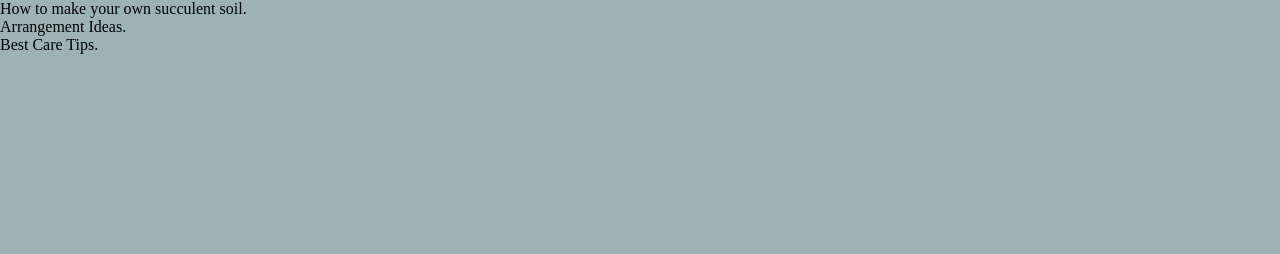
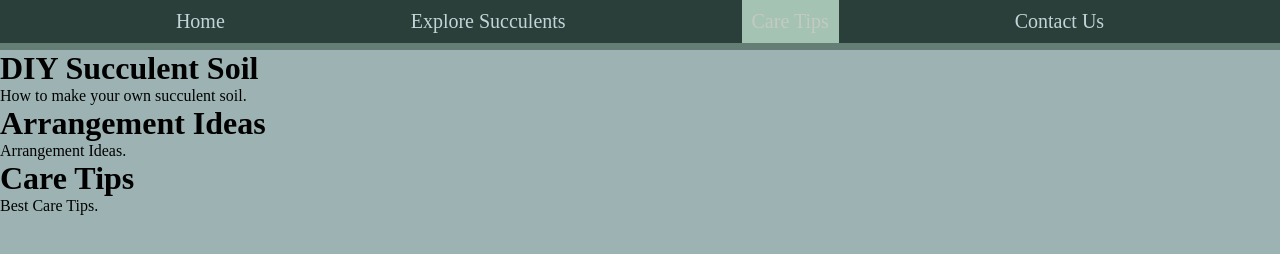
Before and after one commit to Abfields10/Abfields10.github.io, a plain HTML site: page CareTips.html in a window 1280 px wide. Drawn offline with Linux system fonts and the light colour scheme.

Commit message:
push
header links with active status
care tips...h1 with titles

```diff
--- a/CareTips.html
+++ b/CareTips.html
@@ -8,8 +8,22 @@
     <link rel="stylesheet" href="CSS/styles.css" />
   </head>
   <body>
+    <header>
+      <nav>
+        <div class="menu-toggle">&#9776;</div>
+        <div class="nav-links">
+          <a href="index.html">Home</a>
+          <a href="ExploreSucculents.html">Explore Succulents</a>
+          <a href="CareTips.html" class="active">Care Tips</a>
+          <a href="Contact.html">Contact Us</a>
+        </div>
+      </nav>
+    </header>
+    <h1>DIY Succulent Soil</h1>
     <p>How to make your own succulent soil.</p>
+    <h1>Arrangement Ideas</h1>
     <p>Arrangement Ideas.</p>
+    <h1>Care Tips</h1>
     <p>Best Care Tips.</p>
   </body>
 </html>
```
Also changed, not shown: Contact.html (+11 -0 lines), ExploreSucculents.html (+11 -1 lines).
